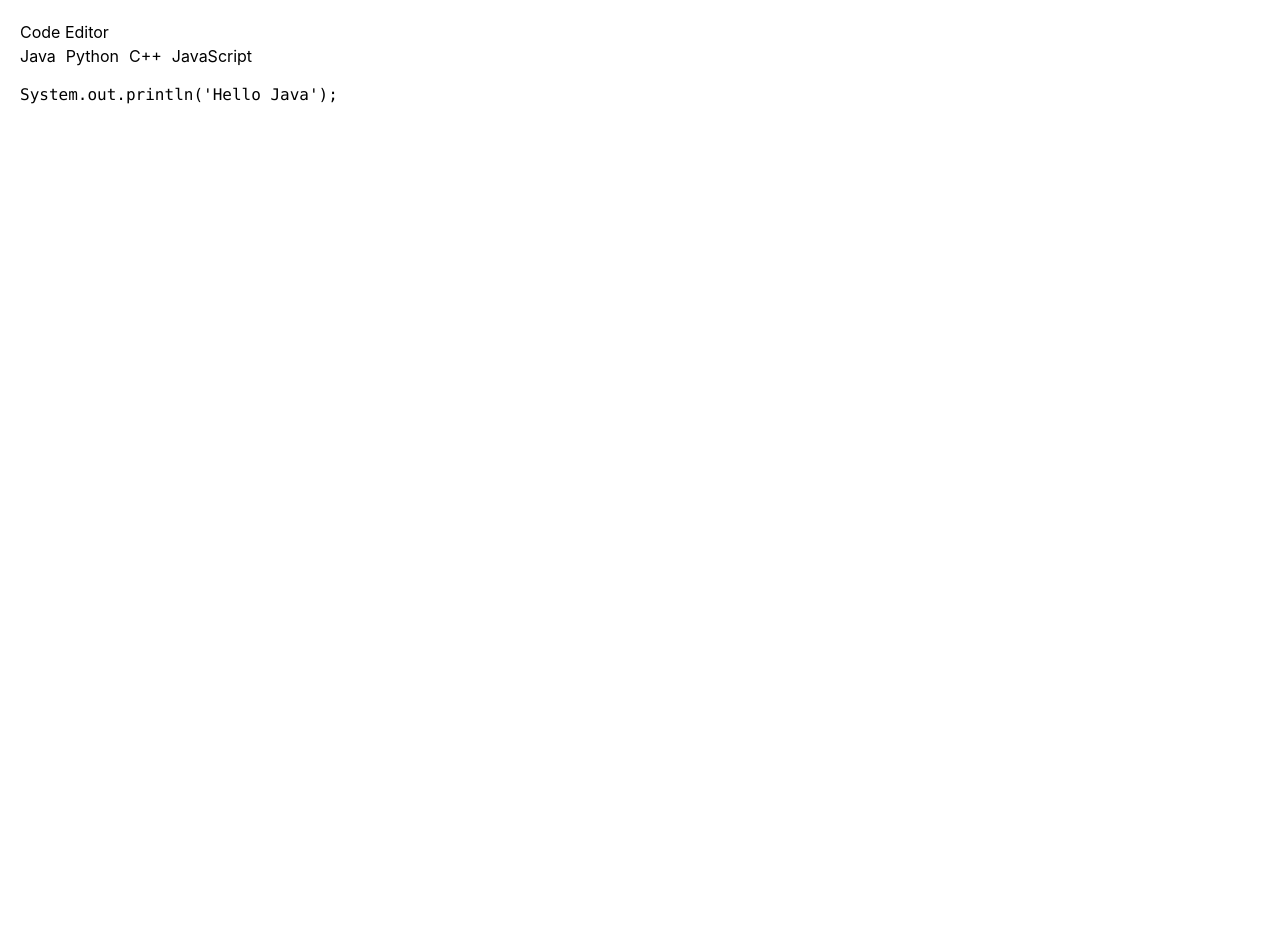
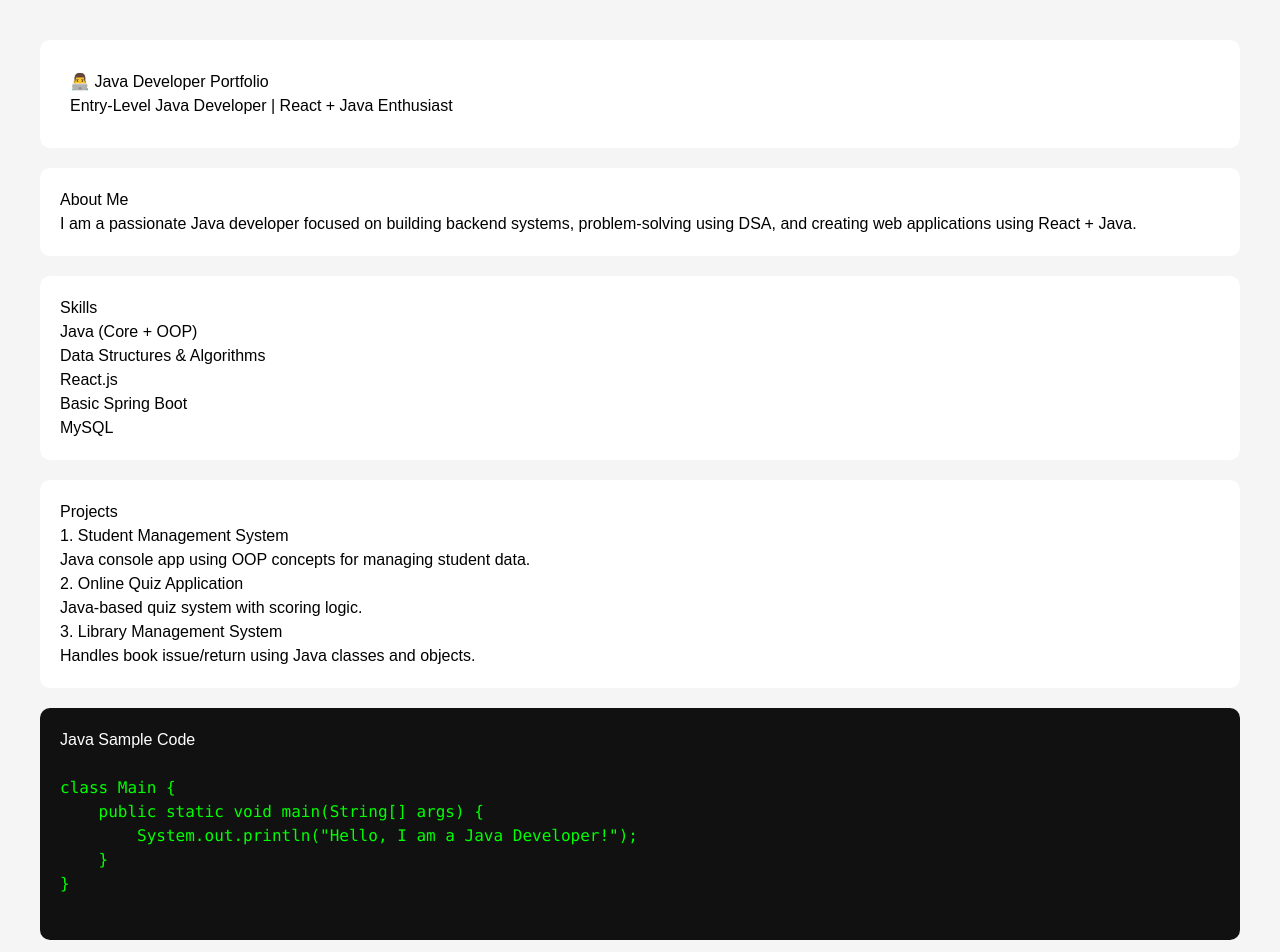
Before and after one commit to gnansiv06/placement-portal, a React (Vite) app: page /code in a window 1280 px wide. Shown: the top 952 px of the page. Before the commit the page ends 800 px from the top, so only its background shows below. Built offline with nearby package versions, Linux system fonts and the light colour scheme.

Commit message:
portfolio update

```diff
--- a/src/pages/CodeEditor.jsx
+++ b/src/pages/CodeEditor.jsx
@@ -1,34 +1,103 @@
-import { useState } from "react";
+export default function CodeEditor() {
+  return (
+    <div style={{
+      padding: "40px",
+      fontFamily: "Arial",
+      background: "#f5f5f5",
+      minHeight: "100vh"
+    }}>
 
-export default function CodeEditor() {
-  const [language, setLanguage] = useState("java");
-
-  const code = {
-    java: "System.out.println('Hello Java');",
-    python: "print('Hello Python')",
-    cpp: "cout << 'Hello C++';",
-    javascript: "console.log('Hello JS');"
-  };
-
-  return (
-    <div style={{ padding: 20 }}>
-
-      <h2>Code Editor</h2>
-
-      {/* LANGUAGE BUTTONS */}
-      <div style={{ display: "flex", gap: "10px", marginBottom: "15px" }}>
-
-        <button onClick={() => setLanguage("java")}>Java</button>
-        <button onClick={() => setLanguage("python")}>Python</button>
-        <button onClick={() => setLanguage("cpp")}>C++</button>
-        <button onClick={() => setLanguage("javascript")}>JavaScript</button>
-
+      {/* HERO SECTION */}
+      <div style={{
+        background: "white",
+        padding: "30px",
+        borderRadius: "10px",
+        marginBottom: "20px"
+      }}>
+        <h1>👨‍💻 Java Developer Portfolio</h1>
+        <p>Entry-Level Java Developer | React + Java Enthusiast</p>
       </div>
 
-      {/* CODE OUTPUT */}
-      <pre>
-        {code[language]}
-      </pre>
+      {/* ABOUT */}
+      <div style={{
+        background: "white",
+        padding: "20px",
+        borderRadius: "10px",
+        marginBottom: "20px"
+      }}>
+        <h2>About Me</h2>
+        <p>
+          I am a passionate Java developer focused on building backend systems,
+          problem-solving using DSA, and creating web applications using React + Java.
+        </p>
+      </div>
+
+      {/* SKILLS */}
+      <div style={{
+        background: "white",
+        padding: "20px",
+        borderRadius: "10px",
+        marginBottom: "20px"
+      }}>
+        <h2>Skills</h2>
+        <ul>
+          <li>Java (Core + OOP)</li>
+          <li>Data Structures & Algorithms</li>
+          <li>React.js</li>
+          <li>Basic Spring Boot</li>
+          <li>MySQL</li>
+        </ul>
+      </div>
+
+      {/* PROJECTS */}
+      <div style={{
+        background: "white",
+        padding: "20px",
+        borderRadius: "10px",
+        marginBottom: "20px"
+      }}>
+        <h2>Projects</h2>
+
+        <h3>1. Student Management System</h3>
+        <p>Java console app using OOP concepts for managing student data.</p>
+
+        <h3>2. Online Quiz Application</h3>
+        <p>Java-based quiz system with scoring logic.</p>
+
+        <h3>3. Library Management System</h3>
+        <p>Handles book issue/return using Java classes and objects.</p>
+      </div>
+
+      {/* CODE BLOCK */}
+      <div style={{
+        background: "#111",
+        color: "#0f0",
+        padding: "20px",
+        borderRadius: "10px",
+        marginBottom: "20px"
+      }}>
+        <h2 style={{ color: "white" }}>Java Sample Code</h2>
+
+        <pre>{`
+class Main {
+    public static void main(String[] args) {
+        System.out.println("Hello, I am a Java Developer!");
+    }
+}
+        `}</pre>
+      </div>
+
+      {/* CONTACT */}
+      <div style={{
+        background: "white",
+        padding: "20px",
+        borderRadius: "10px"
+      }}>
+        <h2>Contact</h2>
+        <p>Email: yourmail@gmail.com</p>
+        <p>GitHub: github.com/yourprofile</p>
+        <p>LinkedIn: linkedin.com/in/yourprofile</p>
+      </div>
 
     </div>
   );
```
